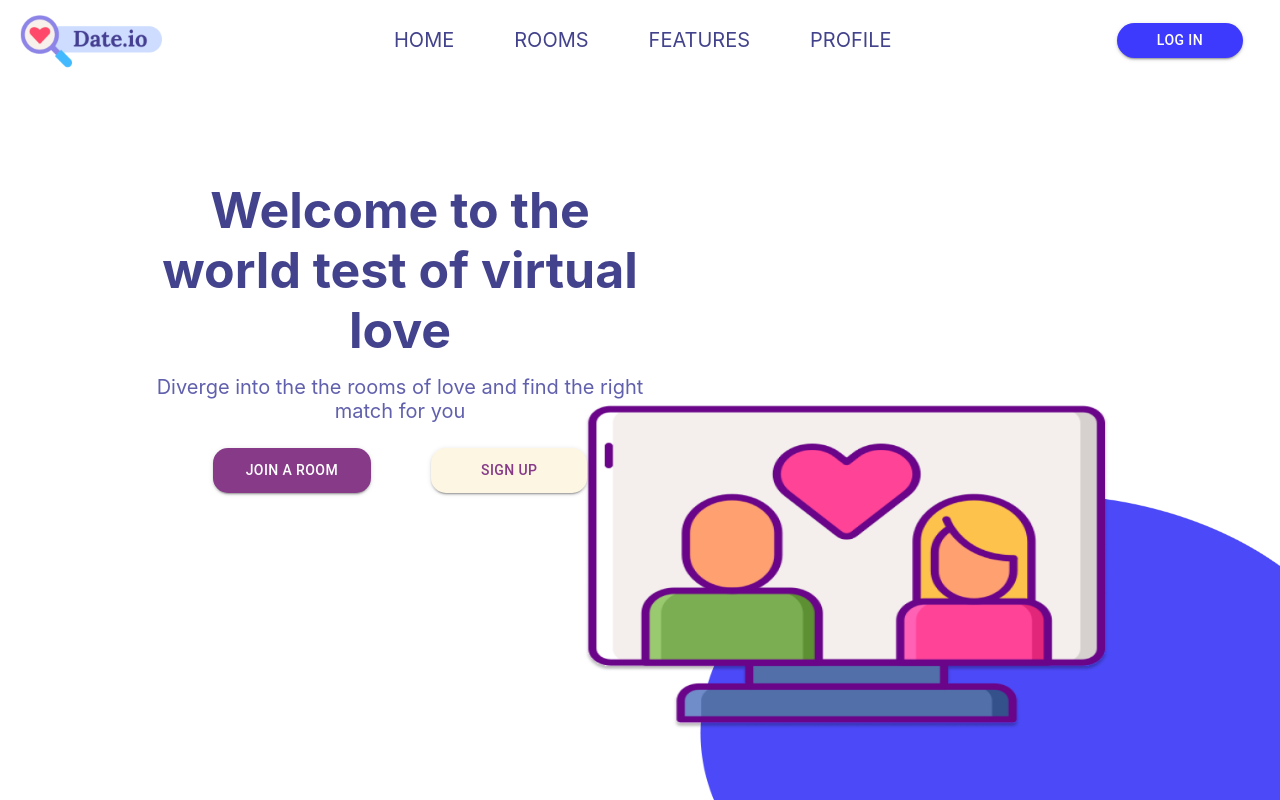
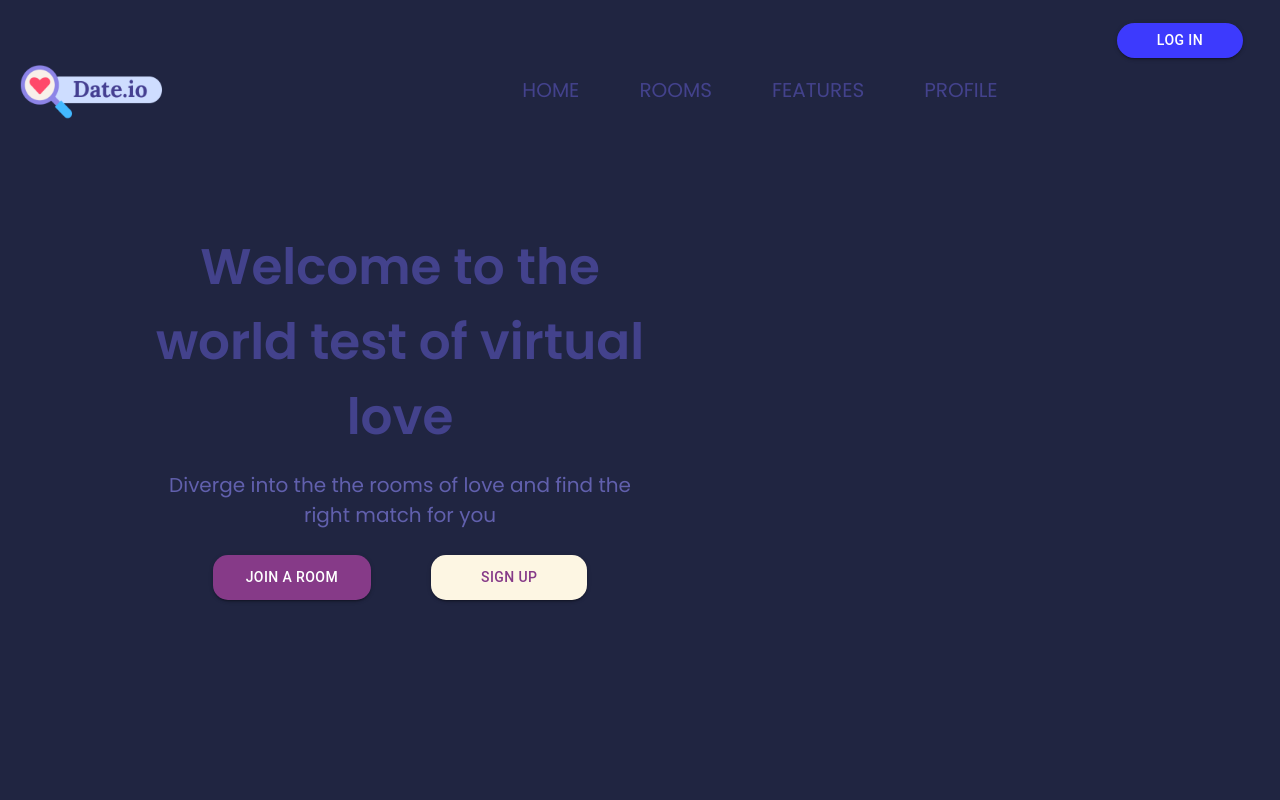
Before and after one commit to anjalikalambe/SES-3A, a React (Create React App) app in the folder client/: page / in a window 1280 px wide. Built offline with nearby package versions, Linux system fonts and the light colour scheme; no server answers.

Commit message:
Fetching meeting rooms from backend.

```diff
--- a/client/src/App.js
+++ b/client/src/App.js
@@ -5,7 +5,7 @@ import { PurpleButton } from "./components/Buttons";
 import { CreamButton } from "./components/Buttons";
 import React, { Component } from "react";
 import { BrowserRouter, Route, Switch } from "react-router-dom";
-import MeetingRooms from "./components/MeetingRooms/MeetingRooms";
+import MeetingRooms from "./components/Rooms/MeetingRooms/MeetingRooms";
 
 class App extends Component {
 	state = { users: [] };
--- a/client/src/components/Rooms/MeetingRooms/MeetingRooms.css
+++ b/client/src/components/Rooms/MeetingRooms/MeetingRooms.css
@@ -1,5 +1,7 @@
 body {
 	background-image: none;
+	background-color: #202541;
+	color: white;
 }
 
 .meetingRooms {
@@ -12,6 +14,15 @@ body {
 .header {
 	text-align: center;
 	margin-bottom: 50px;
+	display: flex;
+	flex-direction: row;
+	background-color: #202541;
+	justify-content: center;
+	margin-top: 50px;
+}
+
+.header img {
+	margin-right: 20px;
 }
 
 .meetingRooms__main {
--- a/client/src/components/Rooms/MeetingRooms/MeetingRooms.js
+++ b/client/src/components/Rooms/MeetingRooms/MeetingRooms.js
@@ -2,6 +2,8 @@ import React, { useEffect, useState } from "react";
 import "./MeetingRooms.css";
 import ProfileCard from "./ProfileCard/ProfileCard";
 import RoomsList from "./RoomsList/RoomsList";
+import roomsIcon from "../../../Assets/MeetingRoomAssets/RoomsIcons.png";
+import OpenRooms from "./OpenRooms/OpenRooms";
 
 const MeetingRooms = () => {
 	const [users, setUsers] = useState([]);
@@ -27,11 +29,13 @@ const MeetingRooms = () => {
 	return (
 		<div className="meetingRooms">
 			<div className="header">
-				<h1>Meeting Room</h1>
+				<img src={roomsIcon} alt="" />
+				<h1>Rooms</h1>
 			</div>
 			<div className="meetingRooms__main">
-				<ProfileCard userInfo={currentUser} />
-				<RoomsList />
+				{/* <ProfileCard userInfo={currentUser} />
+				<RoomsList /> */}
+				<OpenRooms />
 			</div>
 		</div>
 	);
--- /dev/null
+++ b/client/src/components/Rooms/MeetingRooms/OpenRooms/OpenRooms.css
@@ -0,0 +1,26 @@
+.openRooms__section {
+	display: flex;
+	flex-direction: column;
+	width: 50%;
+}
+
+.openRooms__header {
+	display: flex;
+	flex-direction: row;
+	justify-content: left;
+	align-items: center;
+}
+
+.openRooms__header img {
+	width: 40px;
+	height: 40px;
+	margin-right: 10px;
+}
+
+.room__info {
+	display: flex;
+	flex-direction: row;
+	justify-content: space-between;
+	align-items: center;
+	background-color: #4289f3;
+}
--- /dev/null
+++ b/client/src/components/Rooms/MeetingRooms/OpenRooms/OpenRooms.js
@@ -0,0 +1,34 @@
+import React, { useState, useEffect } from "react";
+import openRoomIcon from "../../../../Assets/MeetingRoomAssets/openRoomIcon.png";
+import "./OpenRooms.css";
+
+const OpenRooms = () => {
+	const [rooms, setRooms] = useState([]);
+
+	useEffect(() => {
+		fetch("/rooms")
+			.then((res) => res.json())
+			.then((room) => setRooms([...room]));
+	}, []);
+	return (
+		<div className="openRooms__section">
+			<div className="openRooms__header">
+				<img src={openRoomIcon} alt="" />
+				<h3>Open Rooms</h3>
+			</div>
+			<div className="openRooms__roomList">
+				{rooms.map((room) => {
+					return (
+						<div className="room__info">
+							<p>{room.meetingID}</p>
+							<p>{room.members}</p>
+							<p>{room.joinStatus}</p>
+						</div>
+					);
+				})}
+			</div>
+		</div>
+	);
+};
+
+export default OpenRooms;
--- a/client/src/components/Rooms/MeetingRooms/RoomsList/RoomsList.js
+++ b/client/src/components/Rooms/MeetingRooms/RoomsList/RoomsList.js
@@ -2,14 +2,6 @@ import React, { useEffect, useState } from "react";
 import "./RoomsList.css";
 
 const RoomsList = () => {
-	const [rooms, setRooms] = useState([]);
-
-	useEffect(() => {
-		fetch("/rooms")
-			.then((res) => res.json())
-			.then((room) => setRooms([...room]));
-	}, []);
-
 	return (
 		<div>
 			<h3>Available Rooms list</h3>
--- a/client/src/index.css
+++ b/client/src/index.css
@@ -1,13 +1,12 @@
+@import url("https://fonts.googleapis.com/css2?family=Poppins:ital,wght@0,100;0,200;0,300;0,400;0,500;0,600;1,100;1,200;1,300;1,400;1,500&display=swap");
+
 body {
-  margin: 0;
-  font-family: -apple-system, BlinkMacSystemFont, 'Segoe UI', 'Roboto', 'Oxygen',
-    'Ubuntu', 'Cantarell', 'Fira Sans', 'Droid Sans', 'Helvetica Neue',
-    sans-serif;
-  -webkit-font-smoothing: antialiased;
-  -moz-osx-font-smoothing: grayscale;
+	margin: 0;
+	font-family: "Poppins", sans-serif;
+	-webkit-font-smoothing: antialiased;
+	-moz-osx-font-smoothing: grayscale;
 }
 
 code {
-  font-family: source-code-pro, Menlo, Monaco, Consolas, 'Courier New',
-    monospace;
+	font-family: "Poppins", sans-serif;
 }
--- a/client/src/index.js
+++ b/client/src/index.js
@@ -4,7 +4,7 @@ import App from "./App";
 import reportWebVitals from "./reportWebVitals";
 import React, { Component } from "react";
 import { BrowserRouter, Route, Switch } from "react-router-dom";
-import MeetingRooms from "./components/MeetingRooms/MeetingRooms";
+import MeetingRooms from "./components/Rooms/MeetingRooms/MeetingRooms";
 
 ReactDOM.render(
 	<BrowserRouter>
```
Also changed, not shown: client/src/Assets/MeetingRoomAssets/RoomsIcons.png (added), client/src/Assets/MeetingRoomAssets/openRoomIcon.png (added).
